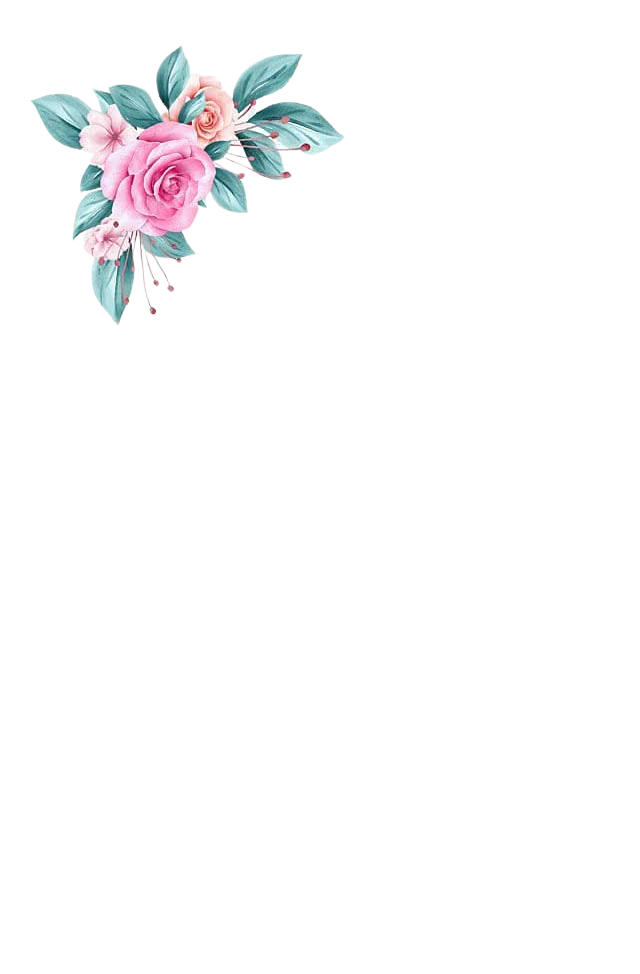
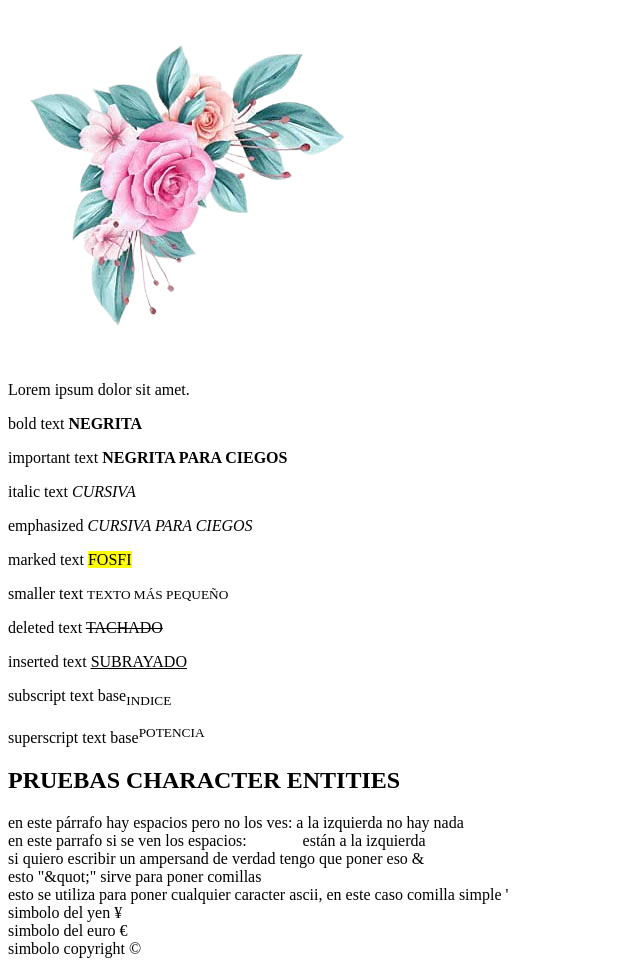
Before and after one commit to Leena93/first_html, a plain HTML site: page index.html in a window 1280 px wide. Shown: the part 79-1053 px from the top of the page, without its empty margins (0-640 px from the left). Before the commit the page ends 800 px from the top, so only its background shows below. Drawn offline with Linux system fonts and the light colour scheme.

Commit message:
pruebas tags formato y character entitites

```diff
--- a/index.html
+++ b/index.html
@@ -8,5 +8,31 @@
 <body>
     <h1 style="color: blueviolet;">HTML AND CSS</h1>
     <img src="assets\florestransparentes.png" alt="">
+    <p>Lorem ipsum dolor sit amet.</p>
+    <p>bold text <b>NEGRITA</b></p>
+    <p>important text <strong>NEGRITA PARA CIEGOS</strong></p>
+    <p>italic text <i>CURSIVA</i></p>
+    <P>emphasized <em>CURSIVA PARA CIEGOS</em></P>
+    <P>marked text <mark>FOSFI</mark></P>
+    <p>smaller text <small>TEXTO MÁS PEQUEÑO</small></p>
+    <P>deleted text <del>TACHADO</del></P>
+    <p>inserted text <ins>SUBRAYADO</ins></p>
+    <p>subscript text base<sub>INDICE</sub></p>
+    <p>superscript text base<sup>POTENCIA</sup></p>
+
+    <h2> PRUEBAS CHARACTER ENTITIES</h2>
+    <p>en este párrafo hay espacios pero no los ves:                         a la izquierda no hay nada<br>
+        en este parrafo si se ven los espacios: &nbsp; &nbsp;&nbsp;&nbsp;&nbsp;&nbsp;&nbsp;&nbsp;&nbsp;&nbsp;&nbsp; están a la izquierda <br>
+        si quiero escribir un ampersand de verdad tengo que poner eso &amp;    <br>
+        esto &quot;&amp;quot;&quot;  sirve para poner comillas                     <br>
+        esto se utiliza para poner cualquier caracter ascii, en este caso comilla simple &#39;              <br>
+        simbolo del yen &yen; <br>
+        simbolo del euro &euro; <br>
+        simbolo copyright &copy;
+
+
+    </p>
+
+
 </body>
 </html>
```
